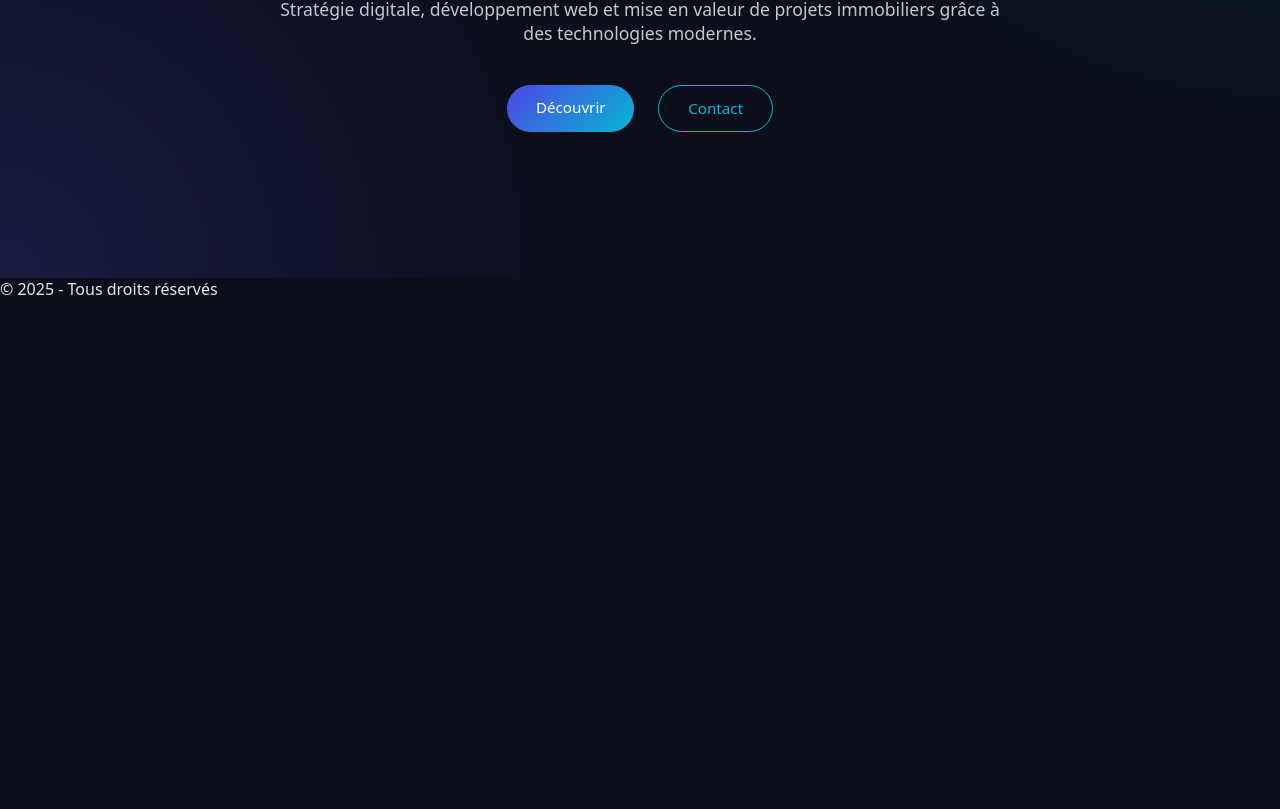
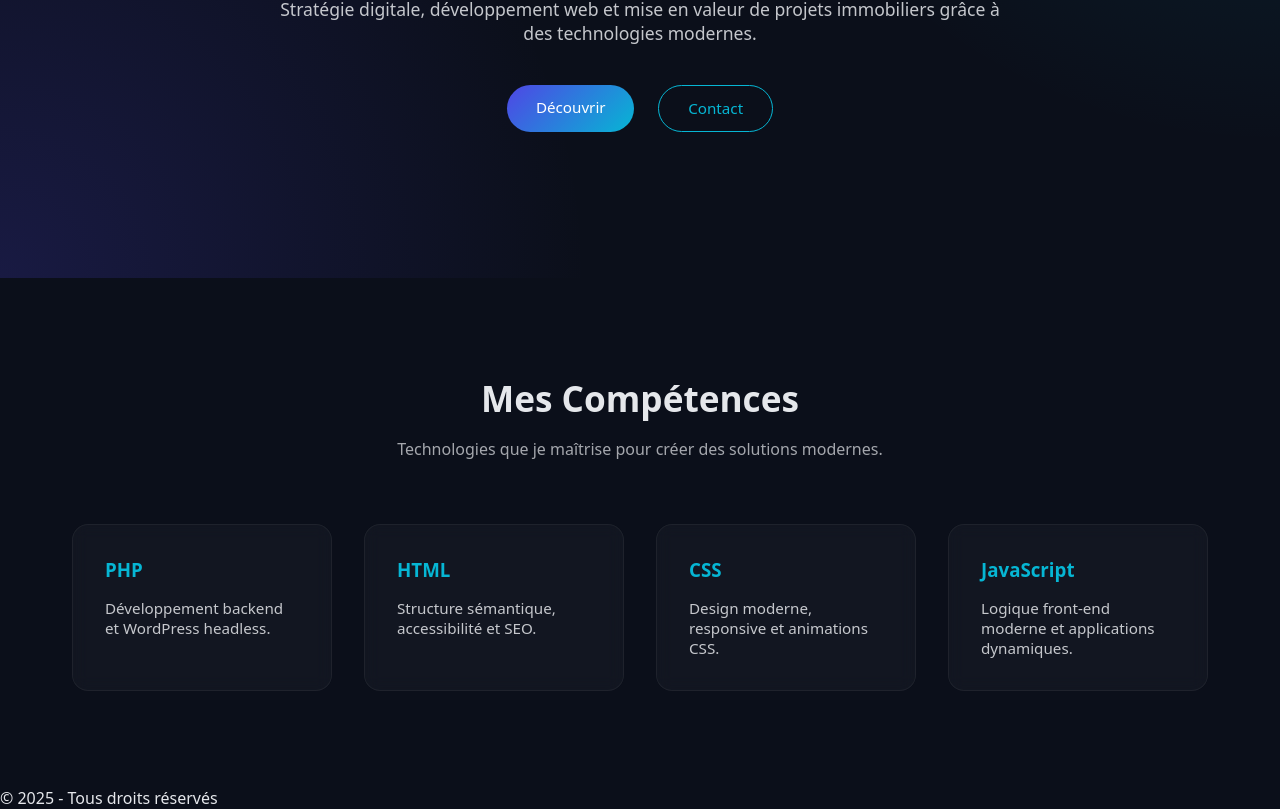
Before and after one commit to Nantenaina-Maminirina-Ranaivosoa/wordpress-headless-tech, a React (Vite) app: page / in a window 1280 px wide. Shown: the part 503-1312 px from the top of the page. Before the commit the page ends 803 px from the top, so only its background shows below. Built offline with nearby package versions, Linux system fonts and the light colour scheme.

Commit message:
feat: add skills section with scroll animations

```diff
--- a/src/pages/Home.jsx
+++ b/src/pages/Home.jsx
@@ -1,4 +1,23 @@
 import { motion } from "framer-motion";
+
+const skills = [
+  {
+    name: "PHP",
+    description: "Développement backend et WordPress headless.",
+  },
+  {
+    name: "HTML",
+    description: "Structure sémantique, accessibilité et SEO.",
+  },
+  {
+    name: "CSS",
+    description: "Design moderne, responsive et animations CSS.",
+  },
+  {
+    name: "JavaScript",
+    description: "Logique front-end moderne et applications dynamiques.",
+  },
+];
 
 const Home = () => {
   return (
@@ -21,10 +40,37 @@ const Home = () => {
           </p>
 
           <div className="hero-actions">
-            <a href="#" className="btn primary">Découvrir</a>
-            <a href="#" className="btn secondary">Contact</a>
+            <a href="#" className="btn primary">
+              Découvrir
+            </a>
+            <a href="#" className="btn secondary">
+              Contact
+            </a>
           </div>
         </motion.div>
+      </section>
+
+      <section className="skills">
+        <header className="section-header">
+          <h2>Mes Compétences</h2>
+          <p>Technologies que je maîtrise pour créer des solutions modernes.</p>
+        </header>
+
+        <div className="skills-grid">
+          {skills.map((skill, index) => (
+            <motion.article
+              key={skill.name}
+              className="skill-card"
+              initial={{ opacity: 0, y: 30 }}
+              whileInView={{ opacity: 1, y: 0 }}
+              viewport={{ once: true }}
+              transition={{ duration: 0.5, delay: index * 0.1 }}
+            >
+              <h3>{skill.name}</h3>
+              <p>{skill.description}</p>
+            </motion.article>
+          ))}
+        </div>
       </section>
     </>
   );
--- a/src/styles/layout.css
+++ b/src/styles/layout.css
@@ -135,3 +135,64 @@
     flex-direction: column;
   }
 }
+
+.skills {
+  padding: 6rem 2rem;
+  max-width: 1200px;
+  margin: 0 auto;
+}
+
+.section-header {
+  text-align: center;
+  margin-bottom: 4rem;
+}
+
+.section-header h2 {
+  font-size: 2.2rem;
+}
+
+.section-header p {
+  margin-top: 1rem;
+  opacity: 0.7;
+}
+
+.skills-grid {
+  display: grid;
+  grid-template-columns: repeat(4, 1fr);
+  gap: 2rem;
+}
+
+.skill-card {
+  padding: 2rem;
+  border-radius: 16px;
+  background: rgba(255, 255, 255, 0.03);
+  border: 1px solid rgba(255, 255, 255, 0.05);
+  backdrop-filter: blur(8px);
+  transition: transform 0.3s ease, border-color 0.3s ease;
+}
+
+.skill-card h3 {
+  margin-bottom: 1rem;
+  color: var(--color-secondary);
+}
+
+.skill-card p {
+  font-size: 0.95rem;
+  opacity: 0.85;
+}
+
+.skill-card:hover {
+  transform: translateY(-6px);
+  border-color: var(--color-secondary);
+}
+@media (max-width: 1024px) {
+  .skills-grid {
+    grid-template-columns: repeat(2, 1fr);
+  }
+}
+
+@media (max-width: 600px) {
+  .skills-grid {
+    grid-template-columns: 1fr;
+  }
+}
```
